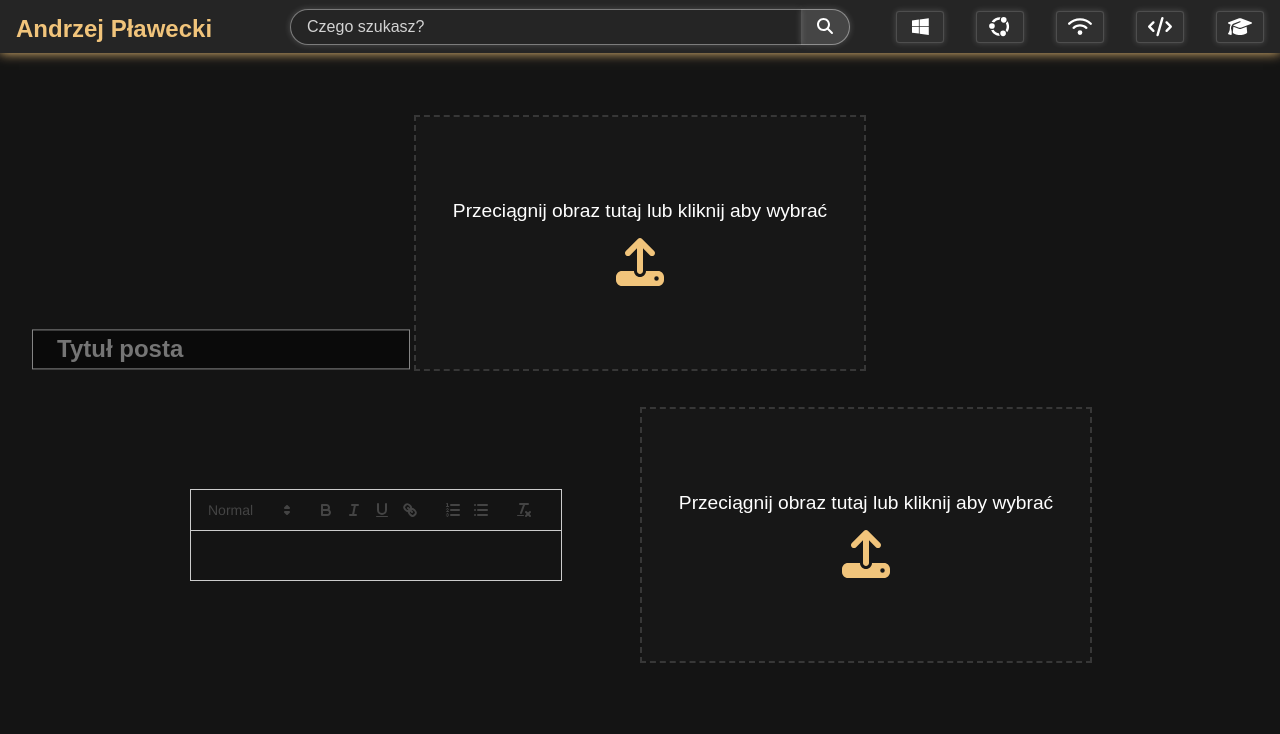
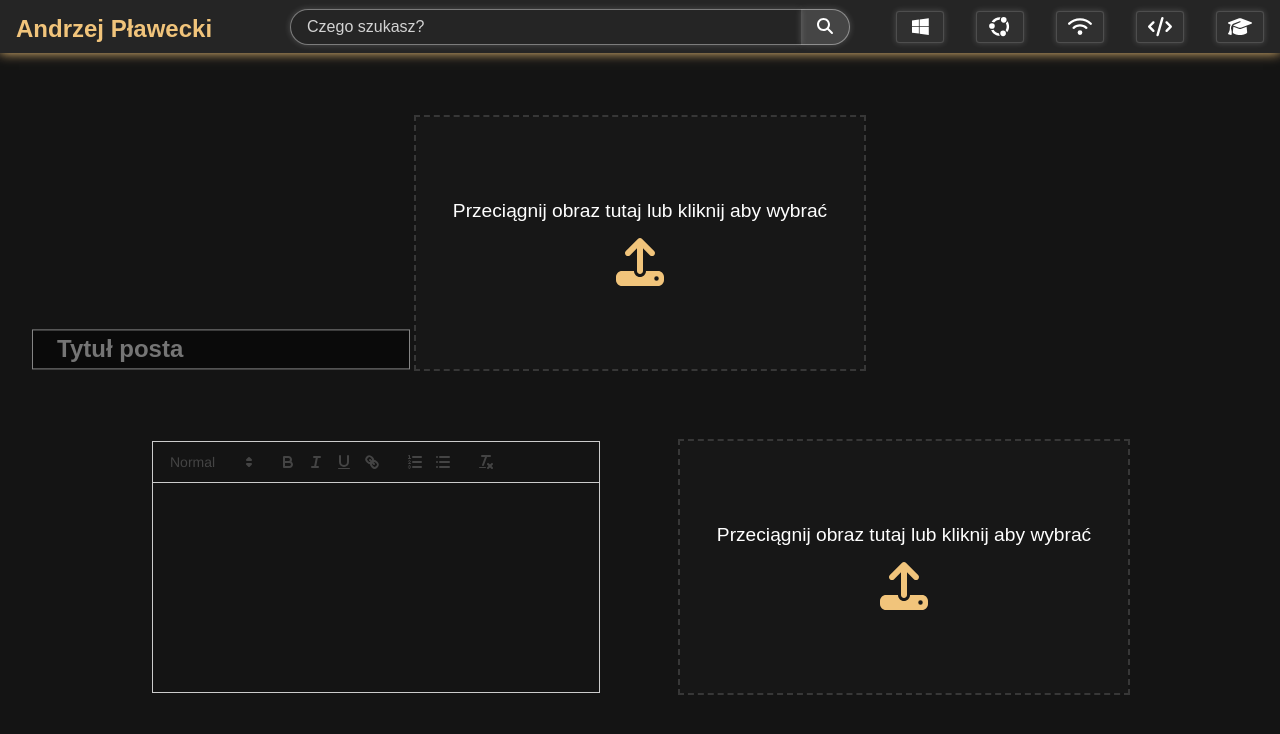
Before and after one commit to viventer/andrew-ponad-frontend, a React (Vite) app: page /post/create in a window 1280 px wide. Shown: the top 734 px of the page. Built offline with nearby package versions, Linux system fonts and the light colour scheme.

Commit message:
adding resp in postContentEditor

```diff
--- a/src/views/post/components/ImageDropzone.jsx
+++ b/src/views/post/components/ImageDropzone.jsx
@@ -32,7 +32,11 @@ export default function ImageDropzone({
   }, []);
 
   return (
-    <StyledImageDropzone {...getRootProps()} $isabsolute={fileUrl ? 1 : 0}>
+    <StyledImageDropzone
+      {...getRootProps()}
+      $isabsolute={fileUrl ? 1 : 0}
+      className="imageDropzone"
+    >
       <input {...getInputProps()} />
       {!fileUrl ? (
         <div>
--- a/src/views/post/styles/ImageDropzone.styled.js
+++ b/src/views/post/styles/ImageDropzone.styled.js
@@ -103,14 +103,14 @@ export const StyledImageDropzone = styled.div`
   }
 
   @media (max-width: 1100px) {
-    font-size: 1rem;
     width: 80vw;
     height: calc(0.5625 * 80vw);
-    max-width: 32rem;
-    max-height: 18rem;
+    max-width: 40rem;
+    max-height: 22.5rem;
   }
 
   @media (max-width: 500px) {
+    font-size: 1rem;
     & .icon,
     & .change-icon {
       font-size: 2rem;
--- a/src/views/post/styles/PostContentEditor.styled.js
+++ b/src/views/post/styles/PostContentEditor.styled.js
@@ -3,20 +3,50 @@ import styled from "styled-components";
 export const StyledPostContentEditor = styled.section`
   width: 100%;
   display: flex;
+  flex-wrap: wrap;
   justify-content: center;
+  column-gap: 5rem;
+  row-gap: 1rem;
+  height: 100%;
   align-items: center;
-  gap: 5rem;
-  height: 100%;
+  margin-top: 2rem;
 
   .quillEditor {
-    min-height: 100%;
+    width: 30vw;
+    height: calc(0.5625 * 30vw - 42px);
+    margin-bottom: 42px;
   }
 
-  .quillEditor p {
+  .quillEditor p,
+  .quillEditor ul,
+  .quillEditor ol {
     font-size: 1.1rem;
   }
 
   .quillEditor h1 {
     font-size: 2rem;
   }
+
+  .ql-container {
+    width: 100%;
+    height: 100%;
+  }
+
+  @media (max-width: 1414px) {
+    .quillEditor {
+      width: 70vw;
+      height: calc(0.5625 * 70vw - 42px);
+      max-width: 28rem;
+      max-height: calc(15.75rem - 42px);
+    }
+  }
+
+  @media (max-width: 1100px) {
+    .quillEditor {
+      width: 80vw;
+      height: calc(0.5625 * 80vw - 42px);
+      max-width: 40rem;
+      max-height: calc(22.5rem - 42px);
+    }
+  }
 `;
--- a/src/views/post/styles/PostEditor.styled.js
+++ b/src/views/post/styles/PostEditor.styled.js
@@ -16,8 +16,8 @@ export const StyledPostEditor = styled.main`
 
   @media (max-width: 1100px) {
     & > .input {
-      width: 80vw;
-      max-width: 32rem;
+      max-width: 40rem;
+      max-height: 22.5rem;
     }
   }
 
@@ -54,5 +54,6 @@ export const StyledPostTitleInput = styled.input`
   @media (max-width: 500px) {
     transform: translate(0, 0);
     padding: 0.3rem 1.5rem;
+    width: 100%;
   }
 `;
--- a/src/views/post/styles/ThumbnailBar.styled.js
+++ b/src/views/post/styles/ThumbnailBar.styled.js
@@ -88,8 +88,8 @@ export const StyledThumbnailBar = styled.section`
     & img:nth-child(2) {
       width: 80vw;
       height: calc(0.5625 * 80vw);
-      max-width: 32rem;
-      max-height: 18rem;
+      max-width: 40rem;
+      max-height: 22.5rem;
     }
   }
 `;
--- a/vite.config.js
+++ b/vite.config.js
@@ -5,7 +5,7 @@ import react from "@vitejs/plugin-react";
 export default defineConfig({
   plugins: [react()],
   server: {
-    // host: "192.168.100.234",
-    host: "localhost",
+    host: "192.168.100.234",
+    // host: "localhost",
   },
 });
```
